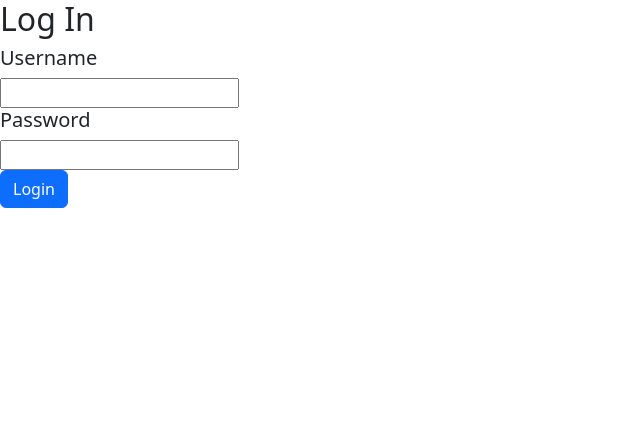
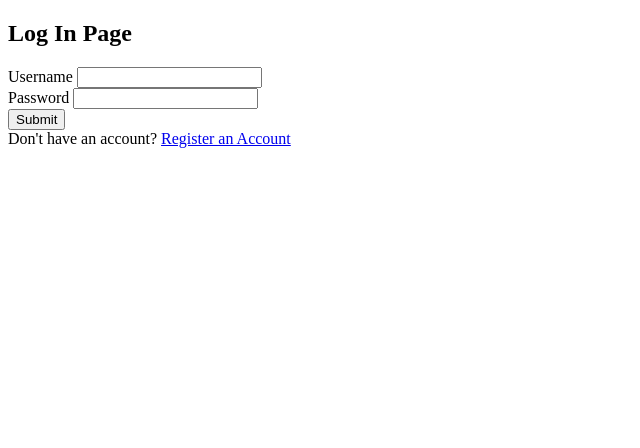
Before and after one commit to lest9540/CSCI3308-GroupProject-011-3, a Node server app: template ProjectSourceCode/views/pages/login.hbs in a window 1280 px wide. Shown: the top 448 px of the page, without its empty margins (0-640 px from the left). Run offline with Node 20, Linux system fonts and the light colour scheme; the template is opened without the code that fills it, so the values that code supplies are empty; some libraries are stand-ins or nearby versions.

Commit message:
Added basic login inputs

```diff
--- a/ProjectSourceCode/views/pages/login.hbs
+++ b/ProjectSourceCode/views/pages/login.hbs
@@ -1,16 +1,31 @@
-{{#if message}}
-    <div class="alert alert-primary" role="alert">
-        {{message}}
+<!DOCTYPE html>
+<html lang="en">
+<head>
+
+</head>
+
+<body>
+    {{> message}}
+    <div>
+        <h2>Log In Page</h2>
+        <form action="/login" method="POST">
+            <div>
+                <label for="username" class="fw-semibold">Username</label>
+                <input type="text" id="username" name="username">
+            </div>
+
+            <div>
+                <label for="password" class="fw-semibold">Password</label>
+                <input type="password" id="password" name="password">
+            </div>
+
+            <button>Submit</button>
+        </form>
+
+        <div>
+             Don't have an account?
+            <a href="/register">Register an Account</a>
+        </div>
     </div>
-{{/if}}
-<div>
-    <h2>Log In</h1>
-    <form action="/login" method="POST">
-        <h5>Username</h6>
-        <input type="text" id="username" name="username"></input><br>
-        <h5>Password</h6>
-        <input type="text" id="password" name="password"></input><br>
-        <button class="btn btn-primary" type="submit">Login</button>
-    </form>
-</div>
-{{! This branch with be associated with this page}}
+</body>
+</html>
```
